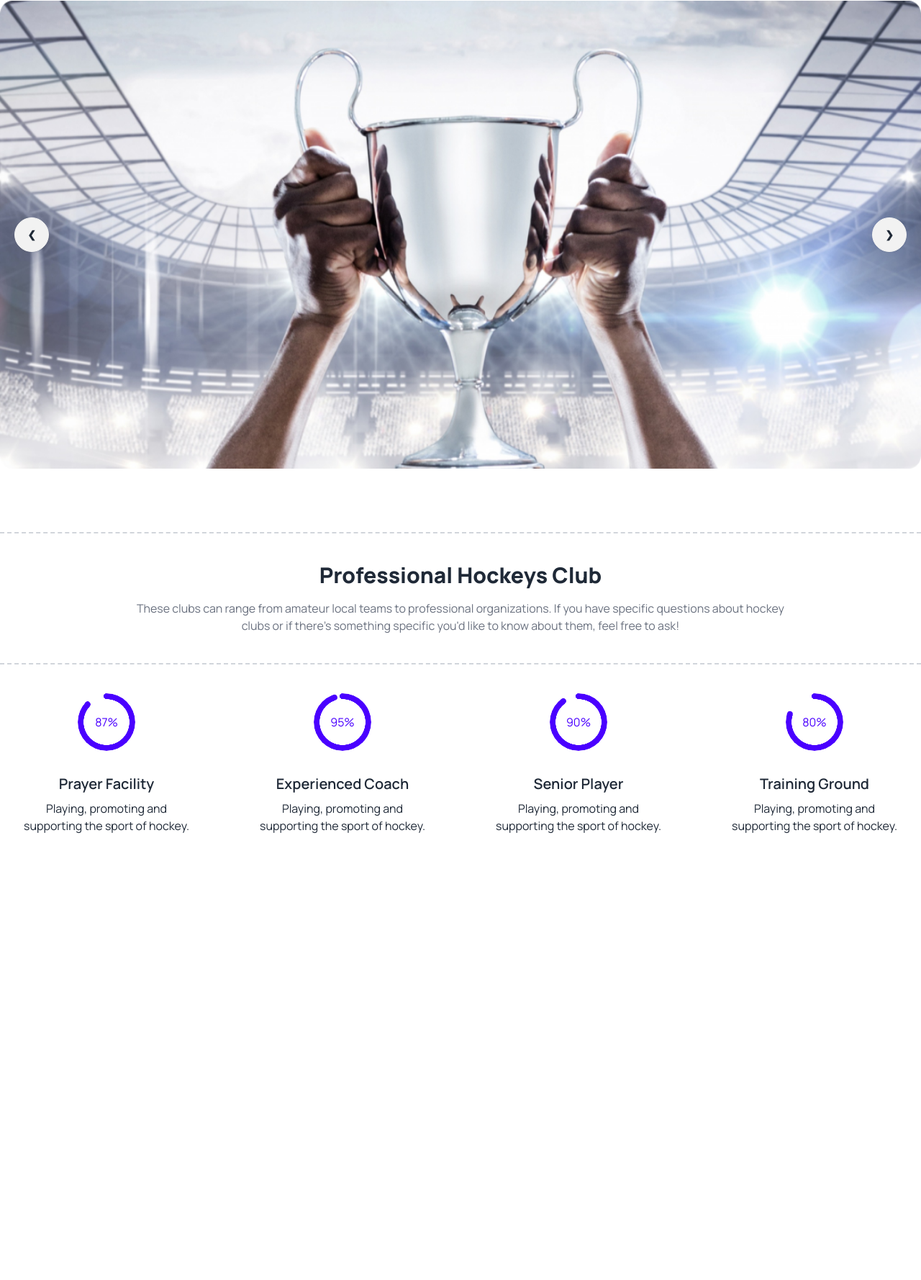
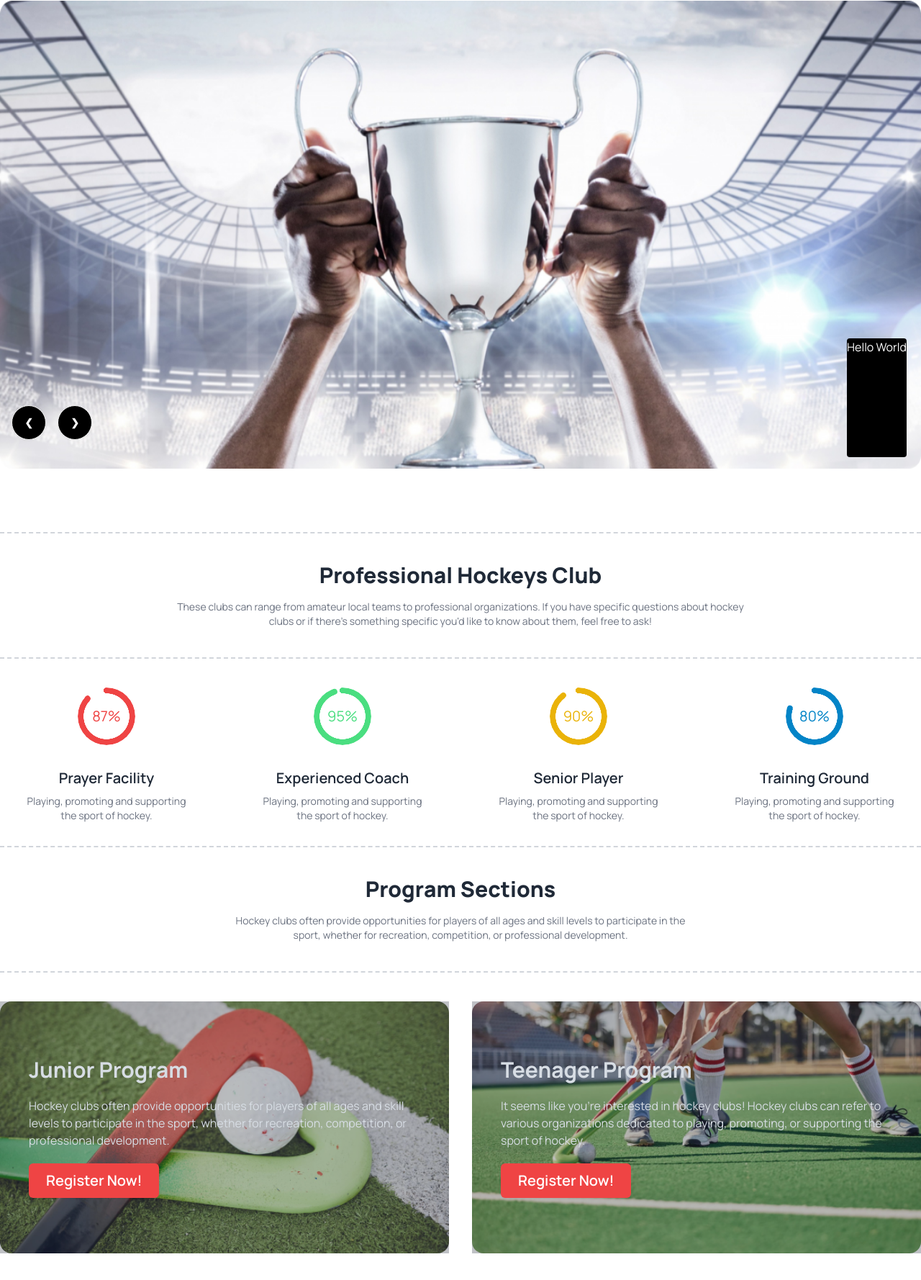
Before and after one commit to Tanjida-Akhter/Hockey-s, a plain HTML site: page index.html in a window 1280 px wide. Shown: the part 99-1877 px from the top of the page at 72% size. Before the commit the page ends 1362 px from the top, so only its background shows below. Drawn offline with nearby package versions, Linux system fonts and the light colour scheme.

Commit message:
added programs section

```diff
--- a/index.html
+++ b/index.html
@@ -50,18 +50,18 @@
               tabindex="0"
               class="menu menu-sm dropdown-content mt-3 z-[1] p-2 shadow bg-base-100 rounded-box w-52"
             >
-              <li><a class="text-orange-600 font-bold">Home</a></li>
+              <li><a class="text-red-500 font-bold">Home</a></li>
               <li><a>About</a></li>
               <li><a>Pages</a></li>
               <li><a>Blog</a></li>
               <li><a>Contact</a></li>
             </ul>
           </div>
-          <a class="btn btn-ghost text-3xl font-extrabold">Hockey<span class="text-orange-600">’</span>s</a>
+          <a class="btn btn-ghost text-3xl font-extrabold">Hockey<span class="text-red-500">’</span>s</a>
         </div>
         <div class="navbar-center hidden lg:flex">
           <ul class="menu menu-horizontal px-1">
-            <li><a class="text-orange-600 font-bold">Home</a></li>
+            <li><a class="text-red-500 font-bold">Home</a></li>
             <li><a>About</a></li>
             <li><a>Pages</a></li>
             <li><a>Blog</a></li>
@@ -69,37 +69,40 @@
         </div>
         <div class=" gap-x-4 navbar-end">
             <i class="fa-solid fa-magnifying-glass"></i>
-          <a class="btn text-base font-bold bg-orange-600 text-white rounded-md">Get Ticket</a>
+          <a class="btn text-base font-bold bg-red-500 text-white rounded-md">Get Ticket</a>
         </div>
       </div>
       <!-- banner -->
       <div class="carousel my-4 h-[650px]">
         <div id="slide1" class="carousel-item relative w-full">
           <img src="Images/1.png" class="w-full"/>
-          <div class="absolute flex justify-between transform -translate-y-1/2 left-5 right-5 top-1/2">
-            <a href="#slide4" class="btn btn-circle">❮</a>
-            <a href="#slide2" class="btn btn-circle">❯</a>
+          <div class="absolute bottom-4 right-5 h-[165px] bg-black text-white rounded">
+            Hello World
+          </div>
+          <div class="absolute flex justify-between transform -translate-y-1/2 bottom-4 left-4 bottom-1/4 space-x-4">
+            <a href="#slide4" class="btn btn-circle bg-black text-white">❮</a>
+            <a href="#slide2" class="btn btn-circle bg-black text-white">❯</a>
           </div>
         </div>
         <div id="slide2" class="carousel-item relative w-full">
           <img src="Images/1.png" class="w-full" />
-          <div class="absolute flex justify-between transform -translate-y-1/2 left-5 right-5 top-1/2">
-            <a href="#slide1" class="btn btn-circle">❮</a>
-            <a href="#slide3" class="btn btn-circle">❯</a>
+          <div class="absolute flex justify-between transform -translate-y-1/2 bottom-4 left-4 bottom-1/4 space-x-4">
+            <a href="#slide1" class="btn btn-circle bg-black text-white">❮</a>
+            <a href="#slide3" class="btn btn-circle bg-black text-white">❯</a>
           </div>
         </div>
         <div id="slide3" class="carousel-item relative w-full">
           <img src="Images/1.png" class="w-full"/>
-          <div class="absolute flex justify-between transform -translate-y-1/2 left-5 right-5 top-1/2">
-            <a href="#slide2" class="btn btn-circle">❮</a>
-            <a href="#slide4" class="btn btn-circle">❯</a>
+          <div class="absolute flex justify-between transform -translate-y-1/2 bottom-4 left-4 bottom-1/4 space-x-4">
+            <a href="#slide2" class="btn btn-circle bg-black text-white">❮</a>
+            <a href="#slide4" class="btn btn-circle bg-black text-white">❯</a>
           </div>
         </div>
         <div id="slide4" class="carousel-item relative w-full">
           <img src="Images/1.png" class="w-full"/>
-          <div class="absolute flex justify-between transform -translate-y-1/2 left-5 right-5 top-1/2">
-            <a href="#slide3" class="btn btn-circle">❮</a>
-            <a href="#slide1" class="btn btn-circle">❯</a>
+          <div class="absolute flex justify-between transform -translate-y-1/2 bottom-4 left-4 bottom-1/4 space-x-4">
+            <a href="#slide3" class="btn btn-circle bg-black text-white">❮</a>
+            <a href="#slide1" class="btn btn-circle bg-black text-white">❯</a>
           </div>
         </div>
       </div>
@@ -109,56 +112,95 @@
             <div class="px-4 font-extrabold text-3xl">
                 Professional Hockeys Club
             </div>
-            <div class="px-6 text-base text-gray-500">
+            <div class="px-6 text-sm text-gray-500">
                 These clubs can range from amateur local teams to professional organizations. If you have specific questions about hockey <br> clubs or if there's something specific you'd like to know about them, feel free to ask!
             </div>
         </div>
         <!-- Cards -->
-        <div class="container mx-auto flex gap-x-8">
+        <div class="container mx-auto flex flex-col gap-x-8 lg:flex-row">
           <!-- first card -->
-        <div class="card w-96 bg-base-100">
+        <div class="size-7rem card w-90 bg-base-100">
             <figure class="px-10 pt-10">
-                <div class="radial-progress text-primary" style="--value:87;" role="progressbar">87%</div>
+                <div class="radial-progress text-red-500 text-xl " style=" --value:87;" role="progressbar">87%</div>
             </figure>
             <div class="card-body items-center text-center">
               <h2 class="card-title">Prayer Facility</h2>
-              <p>Playing, promoting and supporting the sport of hockey.</p>
+              <p class="text-gray-500 text-sm">Playing, promoting and supporting the sport of hockey.</p>
             </div>
           </div>
           <!-- second card -->
-          <div class="card w-96 bg-base-100">
+          <div class="card w-90 bg-base-100">
             <figure class="px-10 pt-10">
-                <div class="radial-progress text-primary" style="--value:95;" role="progressbar">95%</div>
+                <div class="radial-progress text-green-400 text-xl" style=" --value:95;" role="progressbar">95%</div>
             </figure>
             <div class="card-body items-center text-center">
               <h2 class="card-title">Experienced Coach</h2>
-              <p>Playing, promoting and supporting the sport of hockey.</p>
+              <p class="text-gray-500 text-sm">Playing, promoting and supporting the sport of hockey.</p>
             </div>
           </div>
            <!-- third card -->
-           <div class="card w-96 bg-base-100">
+           <div class="card w-90 bg-base-100">
             <figure class="px-10 pt-10">
-                <div class="radial-progress text-primary" style="--value:90;" role="progressbar">90%</div>
+                <div class="radial-progress text-yellow-500 text-xl" style="  --value:90;" role="progressbar">90%</div>
             </figure>
             <div class="card-body items-center text-center">
               <h2 class="card-title">Senior Player</h2>
-              <p>Playing, promoting and supporting the sport of hockey.</p>
+              <p class="text-gray-500 text-sm">Playing, promoting and supporting the sport of hockey.</p>
             </div>
           </div>
            <!-- forth card -->
-           <div class="card w-96 bg-base-100">
+           <div class="card w-90 bg-base-100">
             <figure class="px-10 pt-10">
-                <div class="radial-progress text-primary" style="--value:80;" role="progressbar">80%</div>
+                <div class="radial-progress text-sky-600 text-xl" style="  --value:80;" role="progressbar">80%</div>
             </figure>
             <div class="card-body items-center text-center">
               <h2 class="card-title">Training Ground</h2>
-              <p>Playing, promoting and supporting the sport of hockey.</p>
+              <p class="text-gray-500 text-sm">Playing, promoting and supporting the sport of hockey.</p>
             </div>
           </div>
         </div>
-
-
-
+        <div class="py-10 flex flex-col text-center gap-y-4  border-y-2 border-y-gray-300 border-dashed">
+            <div class="px-4 font-extrabold text-3xl">
+                Program Sections
+            </div>
+            <div class="px-6 text-sm text-gray-500">
+                Hockey clubs often provide opportunities for players of all ages and skill levels to participate in the <br> sport, whether for recreation, competition, or professional development.
+            </div>
+        </div>
+        <!-- three programs -->
+        <div class="my-10 flex flex-col gap-x-8 lg:flex-row h-[350px]">
+            <div class="hero bg-cover bg-center rounded-2xl" style="background-image: url(/Images/2.png);">
+                <div class="hero-overlay bg-opacity-30"></div>
+                <div class="hero-content text-left text-neutral-content">
+                  <div class="w-full px-6">
+                    <h1 class="mb-5 text-3xl font-bold">Junior Program</h1>
+                    <p class="mb-5">Hockey clubs often provide opportunities for players of all ages and skill levels to participate in the sport, whether for recreation, competition, or professional development. </p>
+                    <button class="btn text-xl bg-red-500 text-white rounded-md border-none px-6">Register Now!</button>
+                  </div>
+                </div>
+              </div>
+              <div class="hero bg-cover bg-center rounded-2xl" style="background-image: url(/Images/3.png);">
+                <div class="hero-overlay bg-opacity-30"></div>
+                <div class="hero-content text-left text-neutral-content">
+                  <div class="w-full px-6">
+                    <h1 class="mb-5 text-3xl font-bold">Teenager Program</h1>
+                    <p class="mb-5">It seems like you're interested in hockey clubs! Hockey clubs can refer to various organizations dedicated to playing, promoting, or supporting the sport of hockey. </p>
+                    <button class="btn text-xl bg-red-500 text-white rounded-md border-none px-6">Register Now!</button>
+                  </div>
+                </div>
+              </div>
+        </div>
+          <!-- third program -->
+          <div class="hero h-[530px] bg-cover bg-center rounded-2xl" style="background-image: url(/Images/4.png);">
+            <div class="hero-overlay bg-opacity-30"></div>
+            <div class="hero-content text-left text-neutral-content">
+              <div class="w-full">
+                <h1 class="mb-5 text-3xl font-bold">Professional Program</h1>
+                <p class="mb-5">Hockey clubs often provide opportunities for players of all ages and skill levels to participate in the sport, whether for recreation, competition, or professional development. They typically offer training, coaching, facilities, and organized leagues or tournaments for members to engage in. If you have specific questions about hockey clubs or if there's something specific you'd like to know about them, feel free to ask!</p>
+                <button class="btn text-xl bg-red-500 text-white rounded-md border-none px-6">Register Now!</button>
+              </div>
+            </div>
+          </div>
     </main>
     <footer></footer>
   </body>
```
